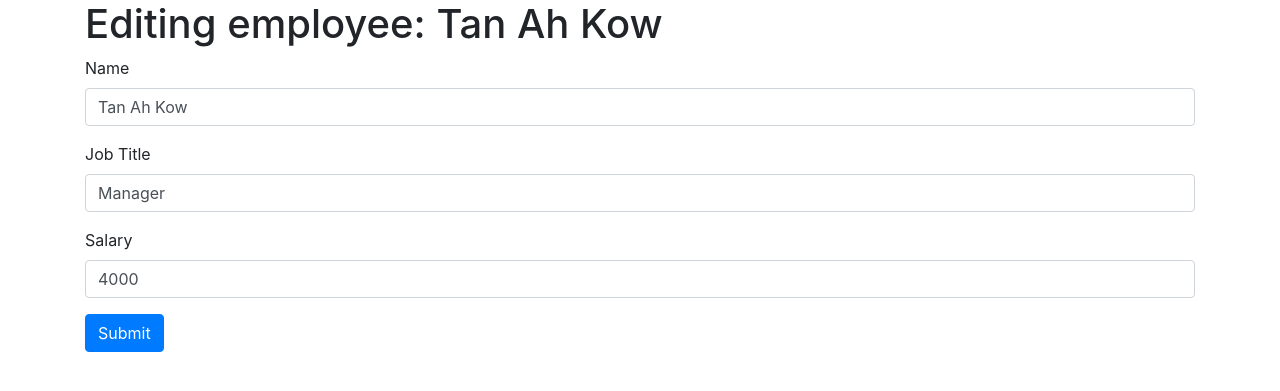
After one commit to skyeoh06/tgc6-flask, a Flask app: page /employee/update/1 in a window 1280 px wide. The commit adds this page. Shown: the top 391 px of the page. Run offline with Flask 2, Linux system fonts and the light colour scheme; some libraries are stand-ins or nearby versions.

Commit message:
Added update'

```diff
--- a/05-crud/app.py
+++ b/05-crud/app.py
@@ -1,6 +1,7 @@
 from flask import Flask, render_template, request, redirect, url_for
 import os
 import csv
+import random
 
 app = Flask(__name__)
 
@@ -22,28 +23,91 @@ def process_create_employee():
     print(request.form)
     with open('data.csv', 'a', newline="\n") as fp:
         writer = csv.writer(fp, delimiter=",")
+        id = random.randint(10000, 99999)
         name = request.form.get('employee_name')
         job_title = request.form.get('job_title')
         salary = request.form.get('salary')
-        writer.writerow([name, job_title, salary])
-    return "form recieved"
+        writer.writerow([id, name, job_title, salary])
+    return redirect(url_for('read_employee'))
 
 
 @app.route('/employees')
 def read_employee():
     # a state variable that represents all the employees in the system
-    all_employees = [] #accumulator
+    all_employees = read_employees_from_file()
+
+    return render_template('employee/view_employees.template.html', employees=all_employees)
+
+
+@app.route('/employee/update/<employee_id>')
+def update_employee(employee_id):
+    editing_employee = find_employee_by_id(employee_id)
+
+    return render_template('employee/update_employee.template.html', employee=editing_employee)
+
+
+@app.route('/employee/update/<employee_id>', methods=["POST"])
+def process_update_employee(employee_id):
+    # step 0. retrieve all the employees in the .csv file in a list
+    all_employees = read_employees_from_file()
+
+    # step 1. find the employee that we have changed
+    changed_employee = find_employee_by_id(employee_id)
+
+    # step 2. update the changed employee to match the form
+    changed_employee['employee_name'] = request.form.get('employee_name')
+    changed_employee['job_title'] = request.form.get('job_title')
+    changed_employee['salary'] = request.form.get('salary')
+
+    # step 3. overwrite the employee information in the list
+    for index in range(0, len(all_employees)):
+        if all_employees[index]['id'] == changed_employee['id']:
+            all_employees[index] = changed_employee
+
+    # step 4. write the entire list back to the csv file
+    with open('data.csv', 'w', newline="\n") as fp:
+        writer = csv.writer(fp, delimiter=",")
+
+        # write in the header
+        writer.writerow(['id', 'employee_name', 'job_title', 'salary'])
+
+        for e in all_employees:
+            writer.writerow([e['id'], e['employee_name'], e['job_title'], e['salary']])
+
+    return redirect(url_for('read_employee'))
+
+
+def find_employee_by_id(employee_id):
+    employee = None
+    with open('data.csv', 'r', newline="\n") as fp:
+        reader = csv.reader(fp, delimiter=",")
+        next(reader)  # skip the headr
+        for line in reader:
+            if line[0] == employee_id:
+                employee = {
+                    'id': line[0],
+                    'employee_name': line[1],
+                    'job_title': line[2],
+                    'salary': line[3]
+                }
+                break
+    return employee
+
+
+def read_employees_from_file():
+    all_employees = []  # accumulator
     # fp = open('data.csv', 'r', newline="\n")
     with open('data.csv', 'r', newline="\n") as fp:
         reader = csv.reader(fp, delimiter=",")
         next(reader)
         for line in reader:
             all_employees.append({
-                'employee_name': line[0],
-                'job_title': line[1],
-                'salary': line[2]
+                'id': line[0],
+                'employee_name': line[1],
+                'job_title': line[2],
+                'salary': line[3]
             })
-    return render_template('employee/view_employees.template.html', employees=all_employees)
+    return all_employees
 
 
 # "magic code" -- boilerplate
--- a/05-crud/data.csv
+++ b/05-crud/data.csv
@@ -1,3 +1,7 @@
-name,job_title,salary
-Tan Ah Kow,Manager,4000
-Mary Sue,Executive Manager,5000
+id,employee_name,job_title,salary
+1,Tan Ah Kow,Manager,4000
+2,Mary Sue,Executive Manager,5000
+3,Terence Tan,Executive Manager,4500
+86788,John Smith,Executive,3300
+29179,Santa Claus,Logistics Head,6000
+42729,Alexander the Great,Logistics Officer,3400
--- /dev/null
+++ b/05-crud/data_copy.csv
@@ -0,0 +1,4 @@
+id,name,job_title,salary
+1,Tan Ah Kow,Manager,4000
+2,Mary Sue,Executive Manager,5000,
+3,Tan Ah Kow,Manager,4000
--- /dev/null
+++ b/05-crud/templates/employee/update_employee.template.html
@@ -0,0 +1,20 @@
+{% extends 'base.template.html' %}
+
+{%block content %}
+<h1>Editing employee: {{employee.employee_name}}</h1>
+<form method="POST">
+    <div class="form-group">
+        <label>Name</label>
+        <input type="text" class="form-control" name="employee_name" value="{{employee.employee_name}}"/>
+    </div>
+    <div class="form-group">
+        <label>Job Title</label>
+        <input type="text" class="form-control" name="job_title" value="{{employee.job_title}}"/>
+    </div>
+    <div class="form-group">
+        <label>Salary</label>
+        <input type="text" class="form-control" name="salary" value="{{employee.salary}}"/>
+    </div>
+    <input type="submit" class="btn btn-primary"/>
+</form>
+{%endblock%}
--- a/05-crud/templates/employee/view_employees.template.html
+++ b/05-crud/templates/employee/view_employees.template.html
@@ -1,12 +1,14 @@
 {% extends 'base.template.html' %}
 
 {%block content %}
+<a href="{{ url_for('create_employee')}}" class="btn btn-primary">Create New</a>
 <table class="table">
     <thead>
         <tr>
             <th>Name</th>
             <th>Title</th>
             <th>Salary</th>
+            <th></th>
         </tr>
     </thead>
     {% for e in employees %}
@@ -14,6 +16,7 @@
             <td>{{e.employee_name}}</td>
             <td>{{e.job_title}}</td>
             <td>{{e.salary}}</td>
+            <td><a class="btn btn-primary btn-sm" href="{{ url_for('update_employee', employee_id=e.id) }}">Edit</a></td>
         </tr>
     {% endfor %}
 </table>
```
Also changed, not shown: 02-form/app.py (+40 -0 lines), 02-form/templates/bmi.template.html (added, +16 -0 lines), 02-form/templates/bmi_results.template.html (added, +12 -0 lines), 02-form/templates/home.template.html (added, +19 -0 lines), 02-form/templates/process_form.template.html (added, +13 -0 lines).
